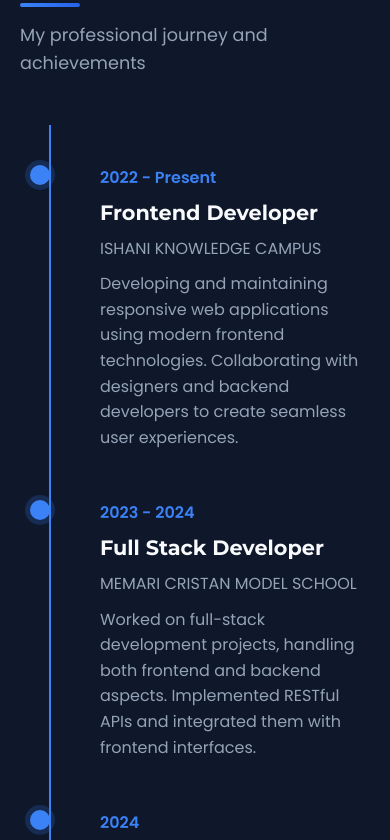
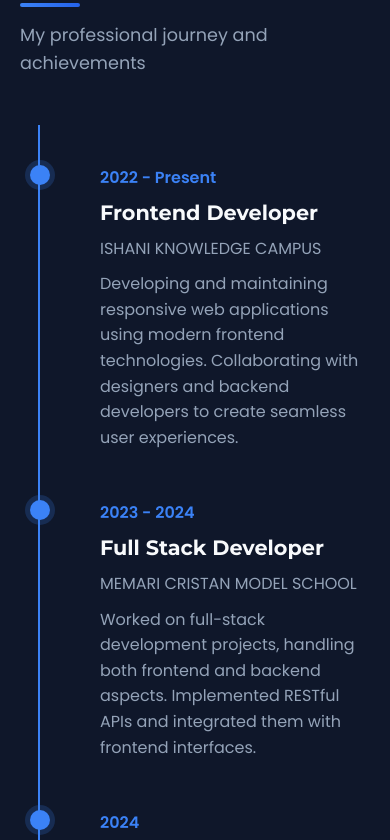
Before and after one commit to SAYAN7908/sayanprofile, a plain HTML site: page index.html in a window 390 px wide. Shown: the part 6684-7524 px from the top of the page. Drawn offline with nearby package versions, Linux system fonts and the light colour scheme.

Commit message:
Update index.html

```diff
--- a/index.html
+++ b/index.html
@@ -757,7 +757,7 @@
             }
 
             .timeline::before {
-                left: 30px;
+                left: 19px;
             }
 
             .timeline-item:nth-child(odd),
```
